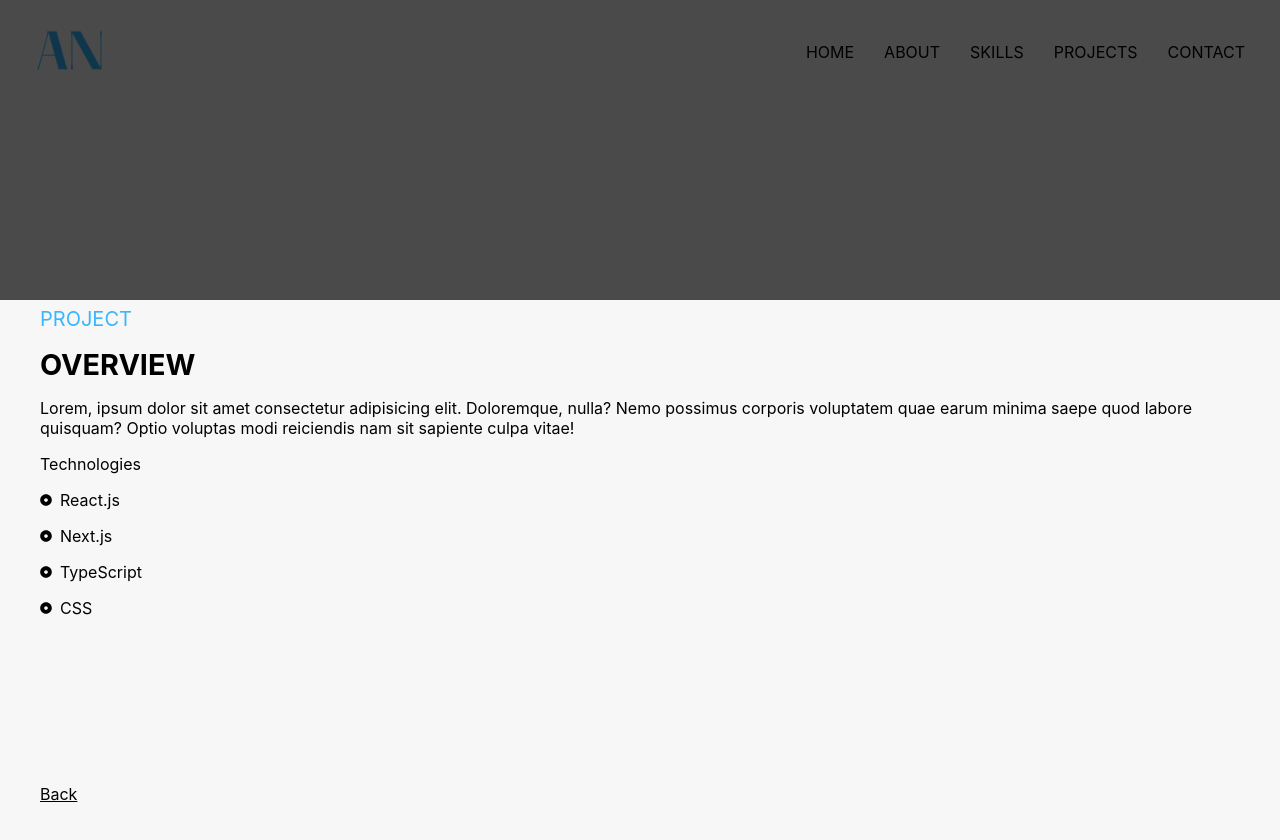
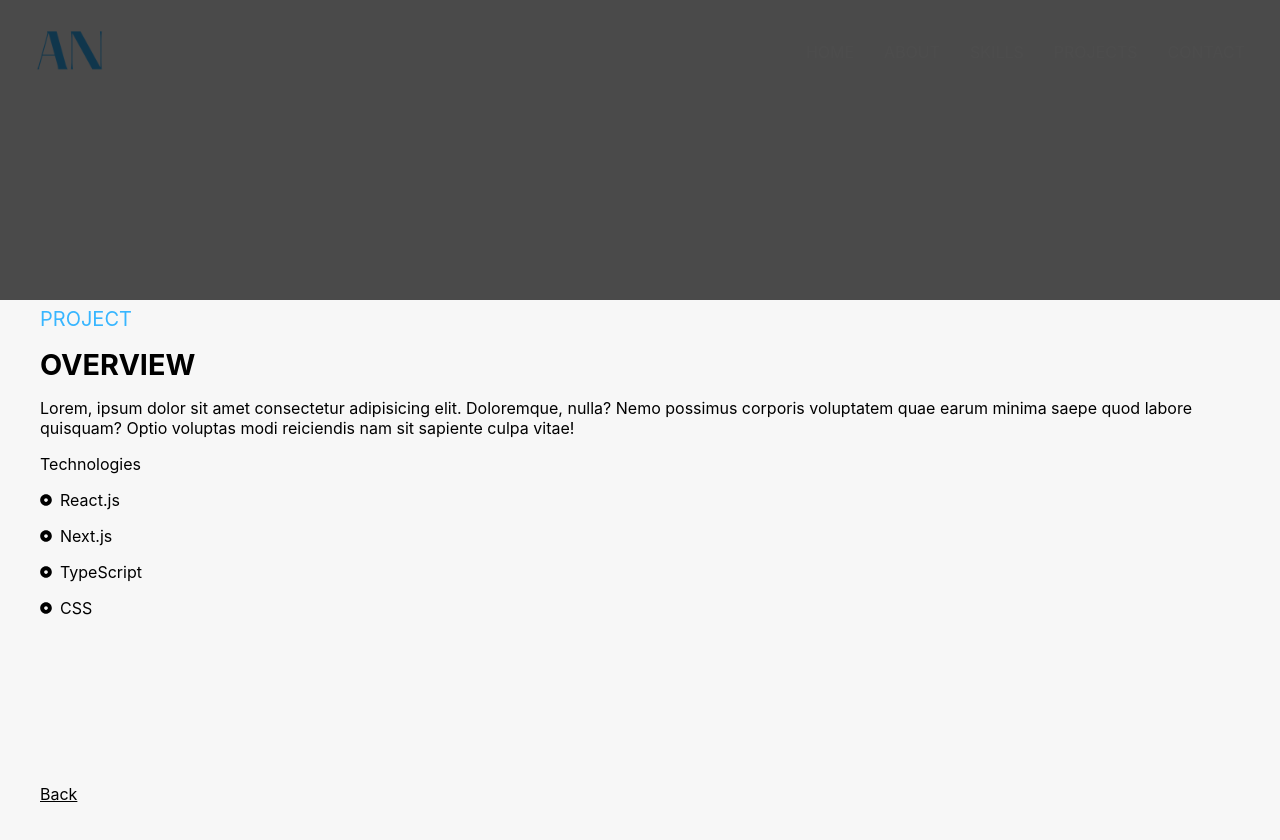
Before and after one commit to antofon/portfolio-v3, a Next.js app: page /portfolio in a window 1280 px wide. Shown: the top 840 px of the page. Built offline with nearby package versions, Linux system fonts and the light colour scheme.

Commit message:
Working on Nav display new nav styling on homepage vs project page, also corrected url paths

```diff
--- a/components/Nav.tsx
+++ b/components/Nav.tsx
@@ -2,10 +2,30 @@ import React, { useState, useEffect } from 'react';
 import Image from 'next/image';
 import Link from 'next/link';
 import navStyles from '../styles/Nav.module.css';
+import { useRouter } from 'next/router';
 
 const Navbar = () => {
   const [nav, setNav] = useState(false);
   const [shadow, setShadow] = useState(false);
+  const [navBg, setNavBg] = useState('#F7F7F7');
+  const [linkColor, setLinkColor] = useState('#000000');
+
+  const router = useRouter();
+
+  useEffect(() => {
+    if (
+      router.asPath === '/portfolio' ||
+      router.asPath === '/stemreads' ||
+      router.asPath === '/wikipedia' ||
+      router.asPath === '/twitch'
+    ) {
+      setNavBg('transparent');
+      setLinkColor('#FFFFFF');
+    } else {
+      setNavBg('#F7F7F7');
+      setLinkColor('#000000');
+    }
+  }, [router]);
 
   const handleNav = (): void => {
     setNav(!nav);
@@ -24,34 +44,39 @@ const Navbar = () => {
   }, []);
 
   return (
-    <nav className={shadow ? navStyles.shadow : navStyles.navbar}>
+    <nav
+      className={shadow ? navStyles.shadow : navStyles.navbar}
+      style={{ backgroundColor: `${navBg}` }}
+    >
       <div>
+        <Link href="/">
           <Image
             src="/assets/images/logo-v2.png"
             alt="logo"
             width="100"
             height="100"
           />
+        </Link>
       </div>
       <div>
-        <ul className={navStyles.links}>
+        <ul className={navStyles.links} style={{ color: `${linkColor}` }}>
           <Link href="/">
             <li className={navStyles.link}>Home</li>
           </Link>
 
-          <Link href="#about">
+          <Link href="/#about">
             <li className={navStyles.link}>About</li>
           </Link>
 
-          <Link href="#skills">
+          <Link href="/#skills">
             <li className={navStyles.link}>Skills</li>
           </Link>
 
-          <Link href="#projects">
+          <Link href="/#projects">
             <li className={navStyles.link}>Projects</li>
           </Link>
 
-          <Link href="#contact">
+          <Link href="/#contact">
             <li className={navStyles.link}>Contact</li>
           </Link>
         </ul>
--- a/styles/Nav.module.css
+++ b/styles/Nav.module.css
@@ -1,7 +1,5 @@
 .navbar {
-  /* background-color: #fff; */
-  background-color: #F7F7F7;
-
+  /* background-color: #F7F7F7; */
   display: flex;
   align-items: center;
   justify-content: space-between;
```
Lines whose indentation alone changed are shown as unchanged.
